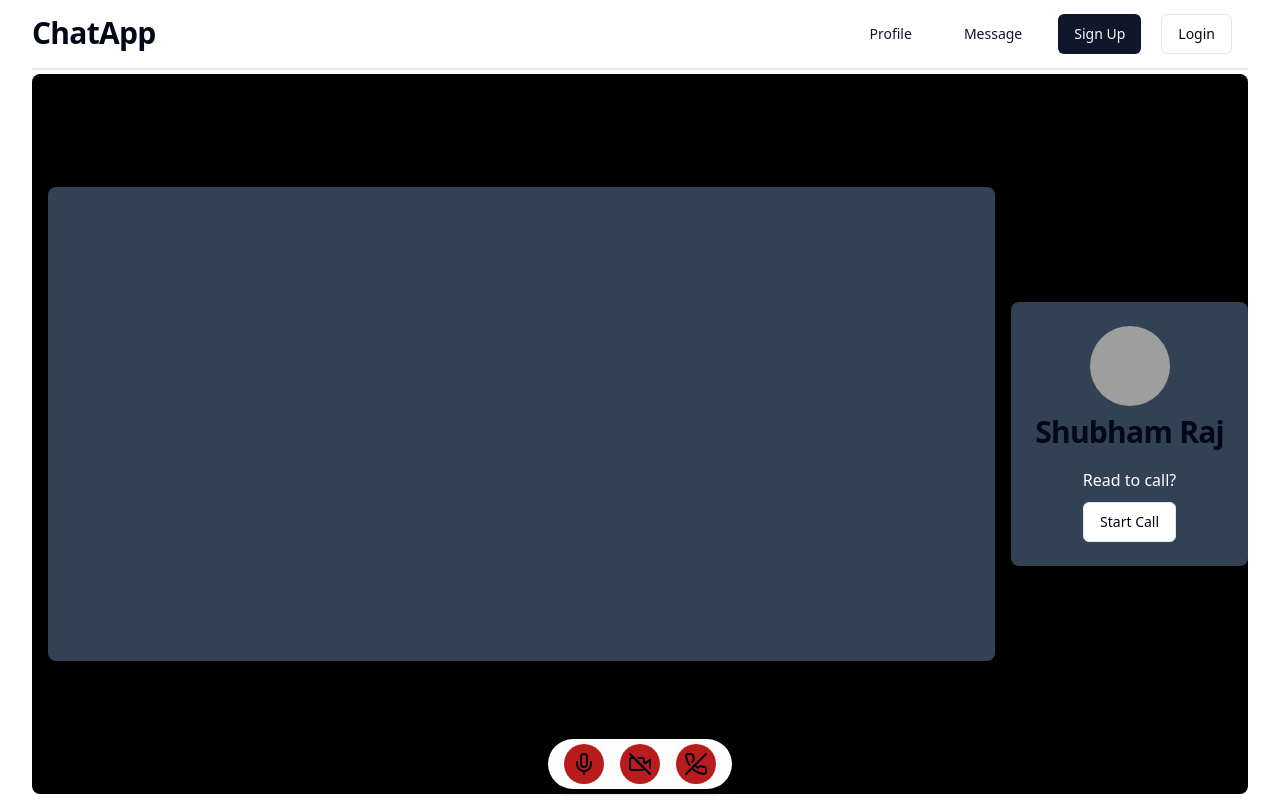
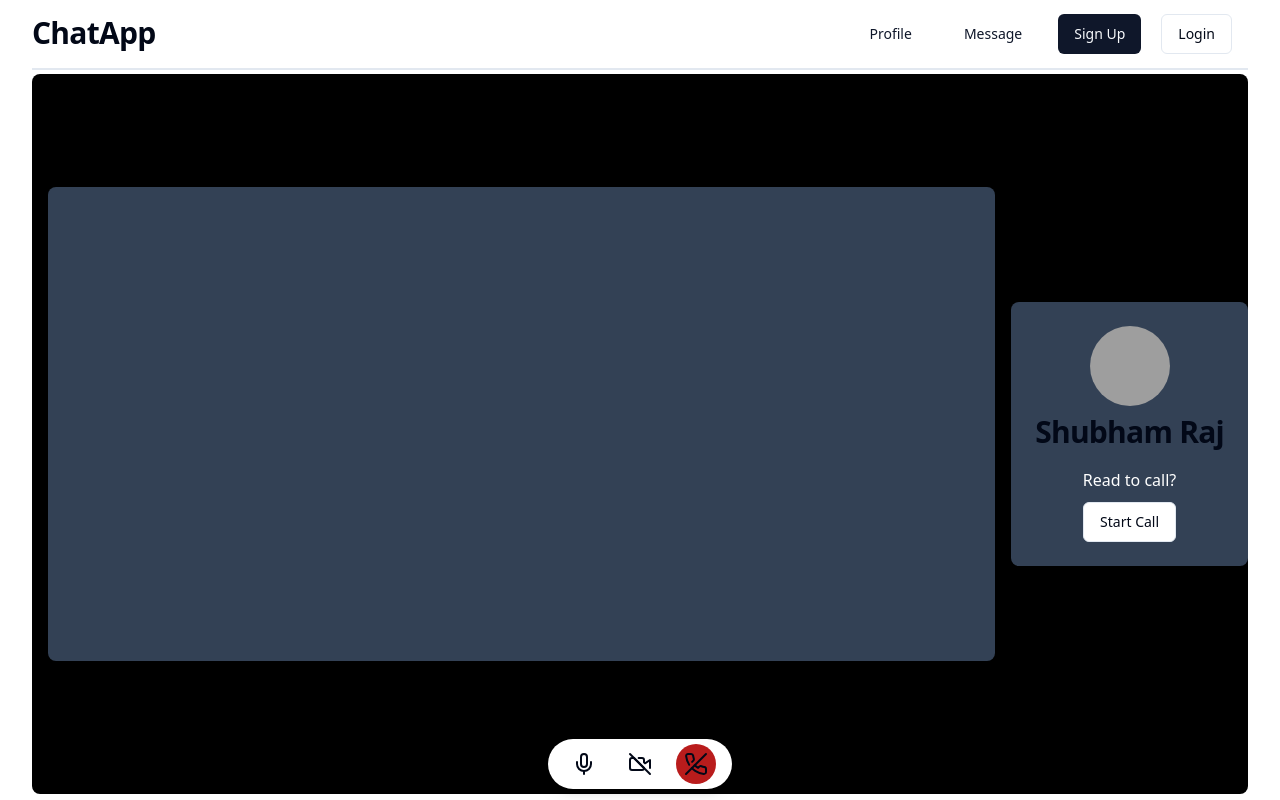
Before and after one commit to shubhdevelop/chat-app-frontend, a React (Vite) app: page /call in a window 1280 px wide. Built offline with nearby package versions, Linux system fonts and the light colour scheme; no server answers; grey boxes are pictures that could not be loaded.

Commit message:
[fix] bug not fixed in the previous commit

```diff
--- a/src/components/call/Preview.tsx
+++ b/src/components/call/Preview.tsx
@@ -1,4 +1,4 @@
-import { useEffect, useRef } from "react";
+import { useEffect, useRef, useState } from "react";
 
 type Props = {
   isCalling: boolean;
@@ -7,8 +7,6 @@ type Props = {
 };
 const Preview = ({ isCalling, isVideo, isMuted }: Props) => {
   const videoRef = useRef<HTMLVideoElement | null>(null);
-  console.log(`video ${isVideo}, muted: ${isMuted}`);
-
   const startWebcam = async () => {
     try {
       const stream = await navigator.mediaDevices.getUserMedia({
@@ -19,10 +17,13 @@ const Preview = ({ isCalling, isVideo, isMuted }: Props) => {
       if (videoRef.current && stream) {
         if (isMuted && isVideo) {
           const VideoTracks = stream.getVideoTracks();
+
           if (VideoTracks.length > 0) {
             const videoStreamOnly = new MediaStream(VideoTracks);
             videoRef.current.srcObject = videoStreamOnly;
           }
+        } else if (isMuted && !isVideo) {
+          videoRef.current.srcObject = new MediaStream();
         } else {
           videoRef.current.srcObject = stream as MediaStream;
         }
@@ -48,8 +49,8 @@ const Preview = ({ isCalling, isVideo, isMuted }: Props) => {
       }
     }
   };
+  // capture();
   startWebcam();
-  capture();
 
   const styleWhenCalling = `absolute bottom-4 drop-shadow-xl right-4 w-[300px]`;
 
--- a/src/components/chat/Controller.tsx
+++ b/src/components/chat/Controller.tsx
@@ -24,13 +24,13 @@ const Controller = ({
             return !prev;
           });
         }}
-        className="rounded-full bg-red-700  p-2 cursor-pointer "
+        className="rounded-full   p-2 cursor-pointer "
       >
         {isMuted ? <MicOff /> : <Mic />}
       </div>
 
       <div
-        className="rounded-full bg-red-700  p-2 cursor-pointer "
+        className="rounded-full p-2 cursor-pointer "
         onClick={() => {
           setIsVideo((prev) => {
             return !prev;
```
